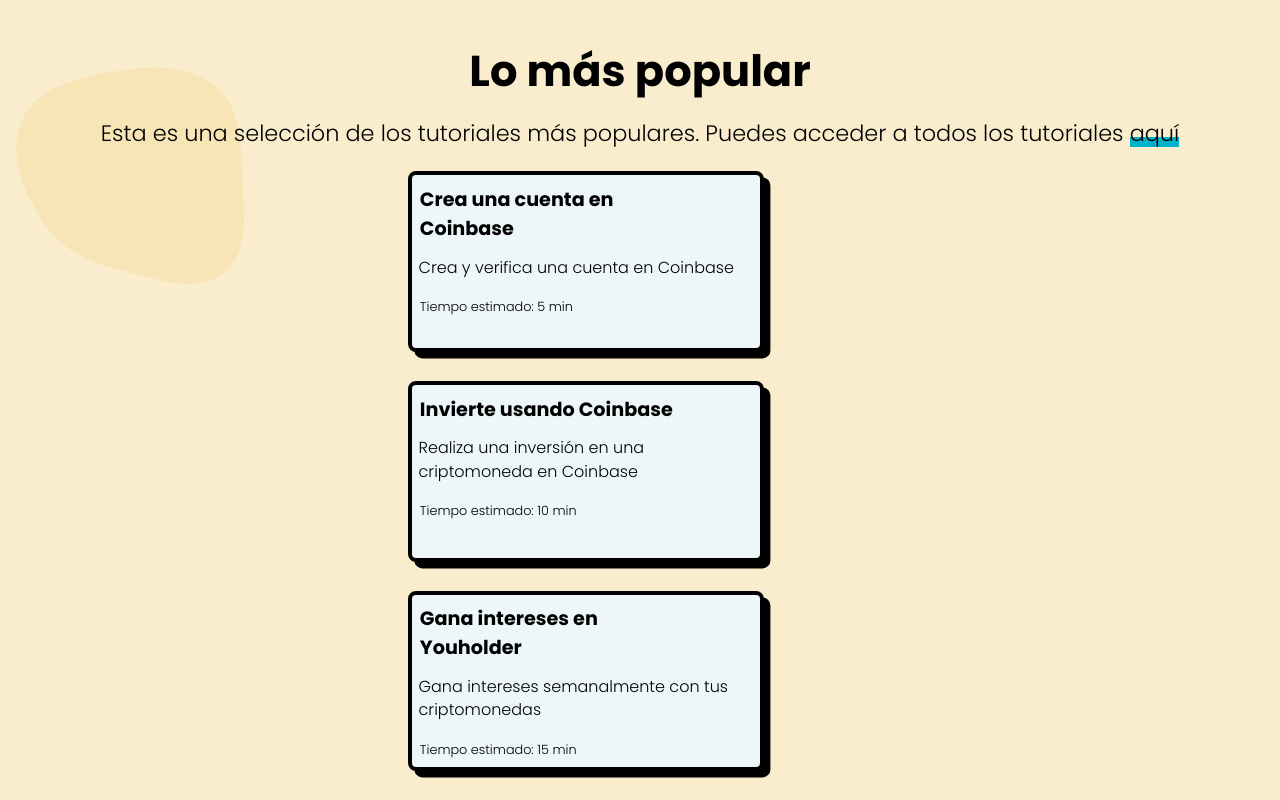
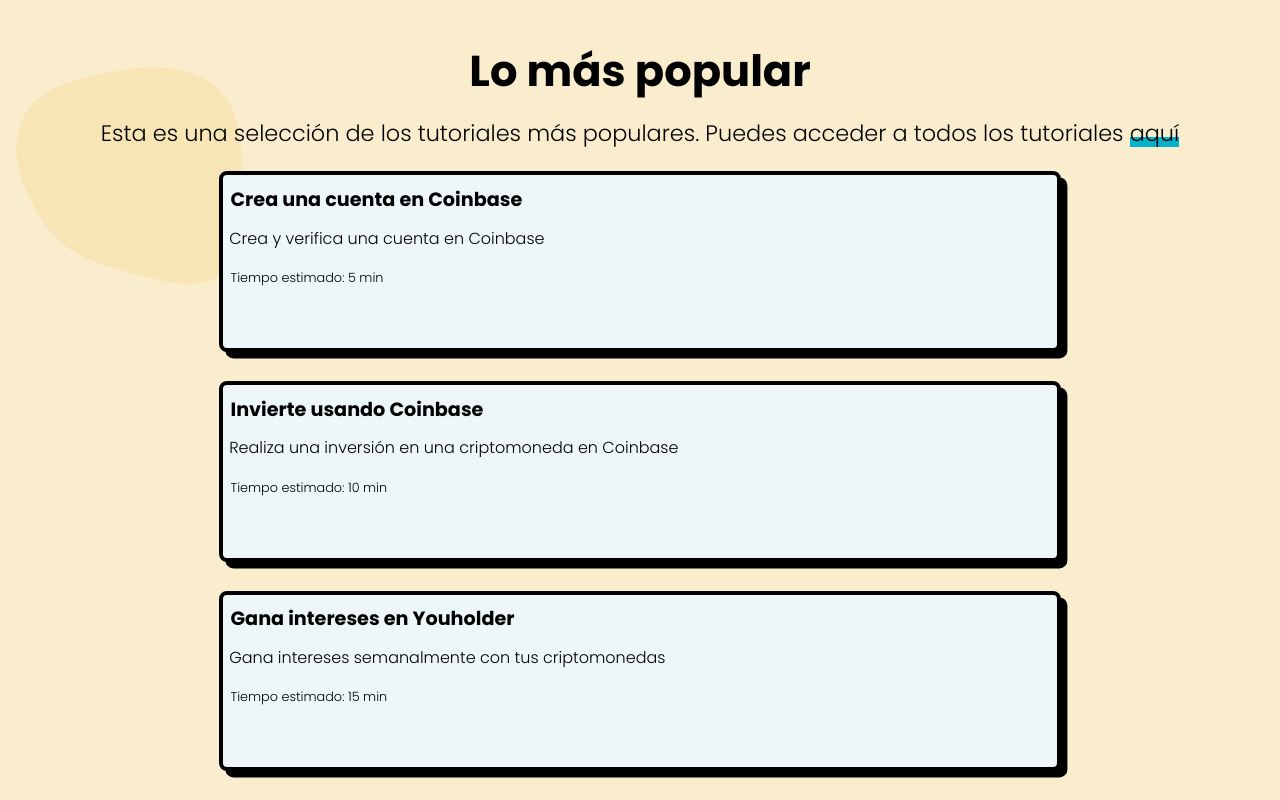
Before and after one commit to voidMuyTofu/cryptoaprende, a React (Vite) app in the folder criptoaprende/: page / in a window 1280 px wide. Shown: the part 912-1712 px from the top of the page. Built offline with nearby package versions, Linux system fonts and the light colour scheme.

Commit message:
Arreglados margenes de las tarjetas

```diff
--- a/criptoaprende/src/pages/ElegirNivel.tsx
+++ b/criptoaprende/src/pages/ElegirNivel.tsx
@@ -13,7 +13,7 @@
             <Outlet></Outlet>
             <NavBar />
             <div className={styles.container}>
-        <h1 className={styles.titulo}>Tutoriales</h1>
+                <h1 className={styles.titulo}>Niveles</h1>
                 <p className={styles.descripcion}>
                     Elige el{" "}
                     <Subrayado animation="onLoad" color="pink">
--- a/criptoaprende/src/styles/Card.module.css
+++ b/criptoaprende/src/styles/Card.module.css
@@ -1,9 +1,7 @@
 /* Css del case "home" */
 .containerHome {
-  margin-bottom: 1.8em;
     position: relative;
     background-color: var(--secondary-color);
-  width: 75%;
     height: 10.8em;
     text-align: left;
     border: var(--black-color) 0.3em solid;
@@ -39,6 +37,7 @@
 .containerNivel {
     position: relative;
     background-color: var(--secondary-color);
+    width: 16em;
     height: 9.8em;
     border: var(--black-color) 0.3em solid;
     box-shadow: 0.4em 0.4em var(--black-color);
--- a/criptoaprende/src/styles/TutorialesSection.module.css
+++ b/criptoaprende/src/styles/TutorialesSection.module.css
@@ -10,6 +10,12 @@
     margin-top: 1.4em;
     font-size: 2.7em;
     z-index: 1;
+}
+.cardContainer {
+    display: grid;
+    gap: 1.8em;
+    width: 75%;
+    margin-bottom: 1.8em;
 }
 
 .descripcion {
```
Lines whose indentation alone changed are shown as unchanged.
